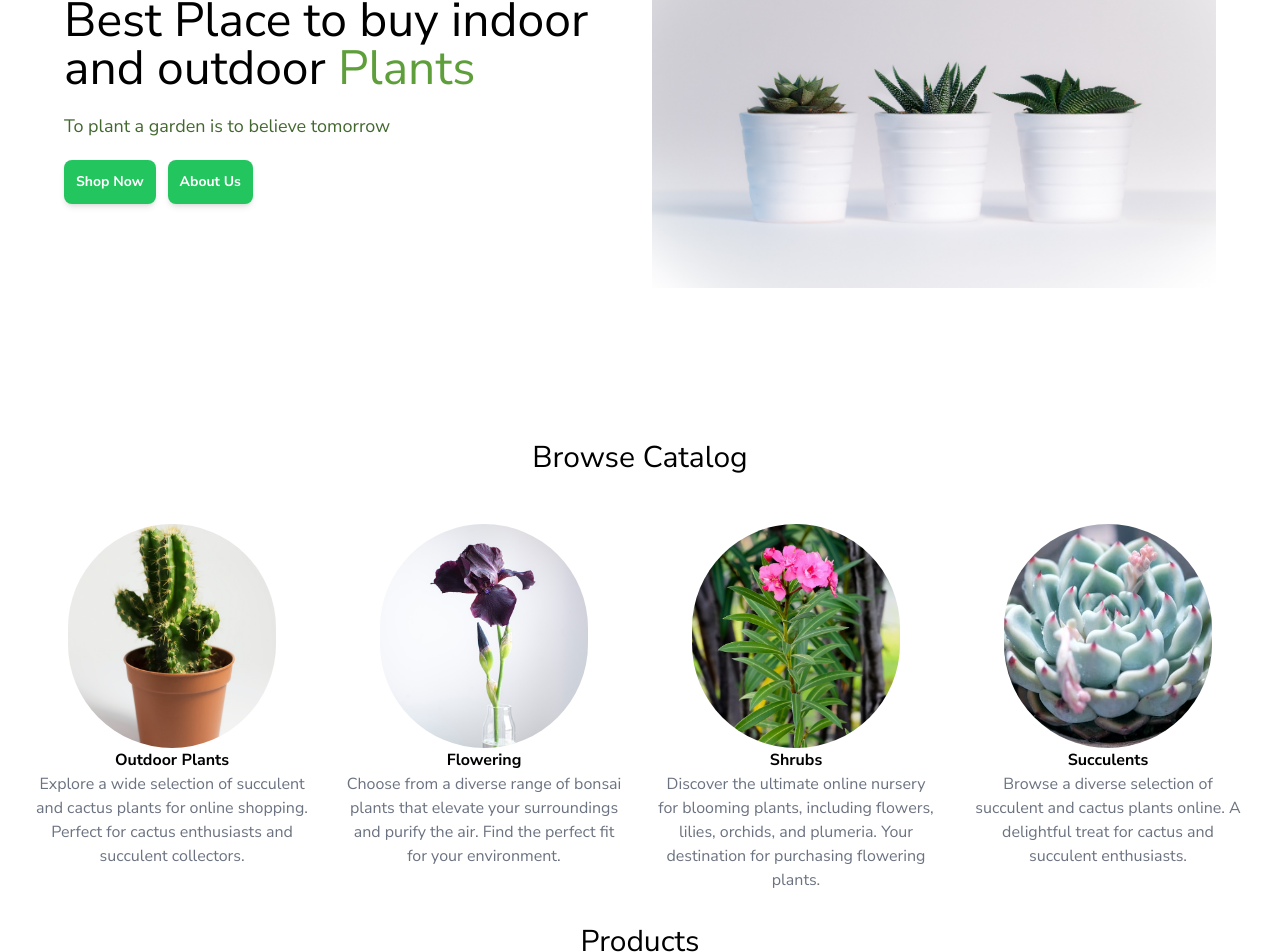
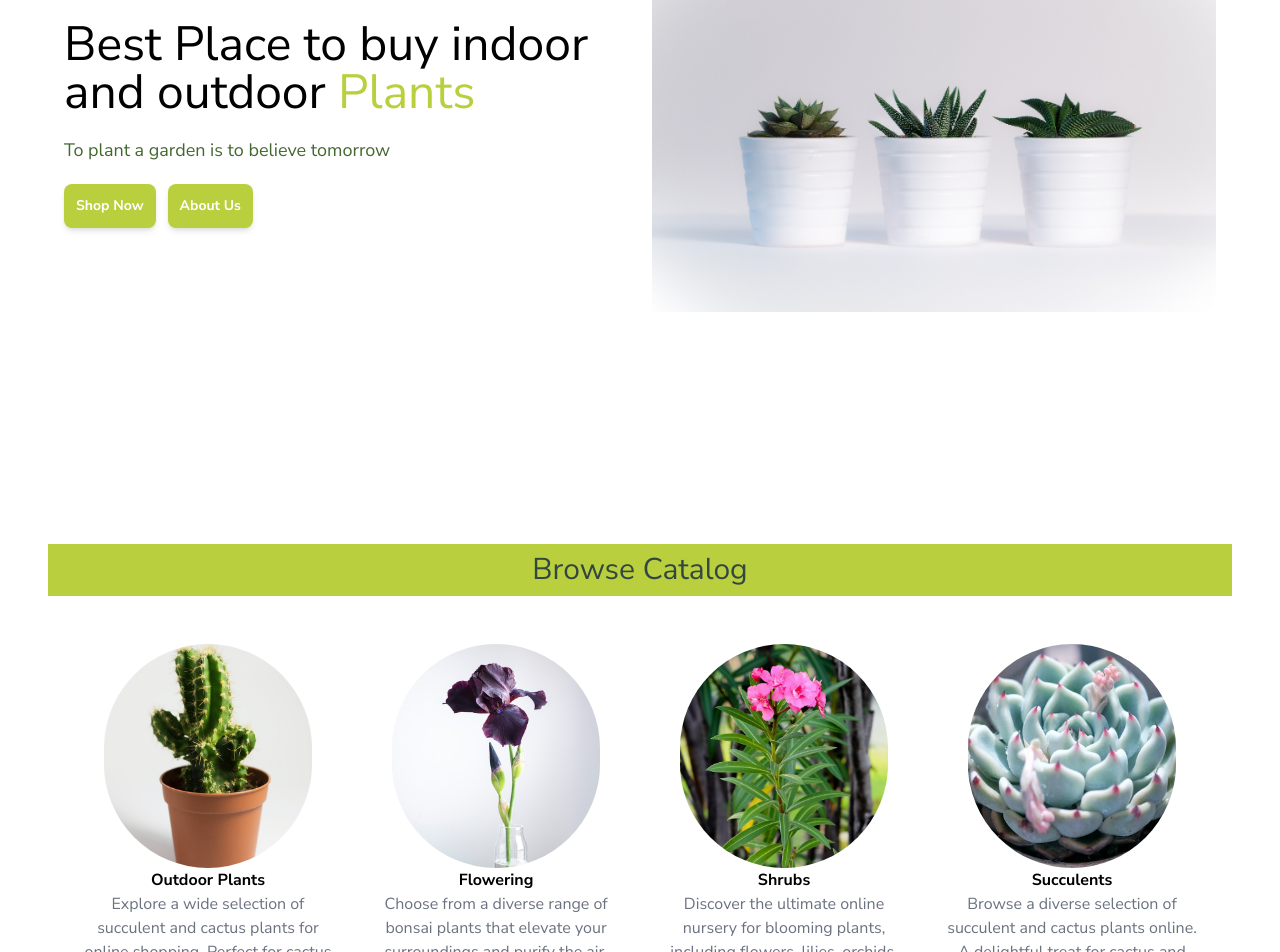
Before and after one commit to maafkarbai/plantpalace-copy, a React (Vite) app: page / in a window 1280 px wide. Shown: the part 240-1192 px from the top of the page. Built offline with nearby package versions, Linux system fonts and the light colour scheme.

Commit message:
modified:   src/About.jsx 	modified:   src/Catalog.jsx 	modified:   src/Gallery.jsx 	modified:   src/Hero.jsx 	modified:   src/Products.jsx 	modified:   tailwind.config.js

```diff
--- a/src/About.jsx
+++ b/src/About.jsx
@@ -1,7 +1,7 @@
 const About = () => {
   return (
-    <section className="mx-auto animate-fade ease-in-out">
-      <div className="flex sm:flex-row flex-col max-w-7xl bg-green-400 text-white mx-auto p-6 rounded-md shadow-md">
+    <section className="mx-auto animate-fade ease-in-out py-20 p-6">
+      <div className="flex sm:flex-row flex-col max-w-7xl bg-[#00867a] text-white mx-auto p-6 rounded-md shadow-md">
         <img
           src="Images/AboutImage.jpg"
           className="drop-shadow-md h-96 object-cover"
--- a/src/Catalog.jsx
+++ b/src/Catalog.jsx
@@ -31,8 +31,10 @@ const Catalog = () => {
   ];
 
   return (
-    <section className="max-w-7xl mx-auto">
-      <h2 className="text-3xl text-center mb-4">Browse Catalog</h2>
+    <section className="max-w-7xl mx-auto py-20 p-6">
+      <h2 className="text-3xl text-center  mb-4 bg-accent p-2 text-[#334741]">
+        Browse Catalog
+      </h2>
       <a className="grid grid-cols-[repeat(auto-fit,minmax(250px,1fr))] gap-4 text-center p-6 cursor-pointer ">
         {decription.map((item) => (
           <div
--- a/src/Gallery.jsx
+++ b/src/Gallery.jsx
@@ -1,11 +1,25 @@
 const Gallery = () => {
   return (
-    <section className="max-w-7xl mx-auto">
-      <h2 className="text-3xl text-center mb-4">Browse Our Gallery</h2>
-      <div className="grid grid-cols-[repeat(auto-fit,minmax(350px,1fr))] gap-2 animate-fade ease-in-out">
-        <img src="Images/Gallery/G1.jpg" loading="lazy" alt="" />
-        <img src="Images/Gallery/G2.jpg" loading="lazy" alt="" />
-        <img src="Images/Gallery/G3.jpg" loading="lazy" alt="" />
+    <section className="max-w-7xl mx-auto py-20 p-6">
+      <h2 className="text-3xl text-center  mb-4 bg-accent p-2 text-[#334741]">
+        Gallery
+      </h2>
+      <div className="grid grid-cols-[repeat(auto-fit,minmax(250px,1fr))] gap-2  animate-fade ease-in-out">
+        <img
+          src="Images/Gallery/G1.jpg"
+          className="  mx-auto rounded-lg cursor-pointer opacity-95 hover:opacity-100 hover:scale-110 ease-in-out duration-300"
+          alt="Plant Pot Image1 "
+        />
+        <img
+          src="Images/Gallery/G2.jpg"
+          className=" rounded-lg  mx-auto cursor-pointer opacity-95 hover:opacity-100 hover:scale-110 ease-in-out duration-300"
+          alt="Plant Pot Image2"
+        />
+        <img
+          src="Images/Gallery/G3.jpg"
+          className="rounded-lg  mx-auto cursor-pointer opacity-95 hover:opacity-100 hover:scale-110 ease-in-out duration-300"
+          alt="Plant Pot Image3"
+        />
       </div>
     </section>
   );
--- a/src/Hero.jsx
+++ b/src/Hero.jsx
@@ -1,21 +1,21 @@
 import Catalog from "./Catalog";
 const Hero = () => {
   return (
-    <main className="animate-fade">
+    <main className="animate-fade p-6">
       <section className="grid grid-cols-[repeat(auto-fit,minmax(350px,1fr))] gap-6 max-w-6xl mx-auto h-[85dvh] items-center">
         <div className="flex gap-5 justify-evenly text-5xl items-center flex-col text-center md:text-justify">
           <p className="text-5xl md:text-left">
             Best Place to buy indoor and outdoor
-            <span className="text-[#5e9f3b]"> Plants</span>
+            <span className="text-accent"> Plants</span>
           </p>
           <p className="text-lg md:text-start w-full text-[#42682f]">
             To plant a garden is to believe tomorrow
           </p>
           <div className="buttons text-sm font-bold flex gap-3 text-white md:items-start md:justify-start justify-center w-full">
-            <button className="p-3 bg-green-500 rounded-lg hover:scale-105 ease-in-out hover:shadow-green-300 shadow-md duration-150">
+            <button className="p-3 bg-accent rounded-lg hover:scale-105 ease-in-out hover:shadow-green-300 shadow-md duration-150">
               Shop Now
             </button>
-            <button className=" p-3 bg-green-500 rounded-lg hover:scale-105 ease-in-out hover:shadow-green-300 shadow-md duration-150">
+            <button className=" p-3 bg-accent rounded-lg hover:scale-105 ease-in-out hover:shadow-green-300 shadow-md duration-150">
               About Us
             </button>
           </div>
--- a/src/Products.jsx
+++ b/src/Products.jsx
@@ -38,7 +38,9 @@ const Product = () => {
 
   return (
     <section className="max-w-6xl mx-auto">
-      <h2 className="text-3xl text-center mb-4">Products</h2>
+      <h2 className="text-3xl text-center  mb-4 bg-accent p-2 text-[#334741]">
+        Products
+      </h2>{" "}
       <div className="searchbar">
         <form
           action="#"
--- a/tailwind.config.js
+++ b/tailwind.config.js
@@ -3,6 +3,10 @@ export default {
   content: ["./index.html", "./src/**/*.{js,ts,jsx,tsx}"],
   theme: {
     extend: {
+      colors: {
+        secondary: "#7ca98e",
+        accent: "#bacf3e",
+      },
       fontFamily: {
         NunitoSans: "'Nunito Sans', sans-serif",
       },
```
